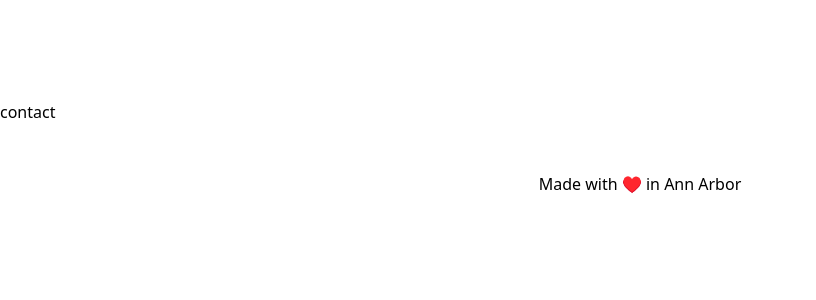
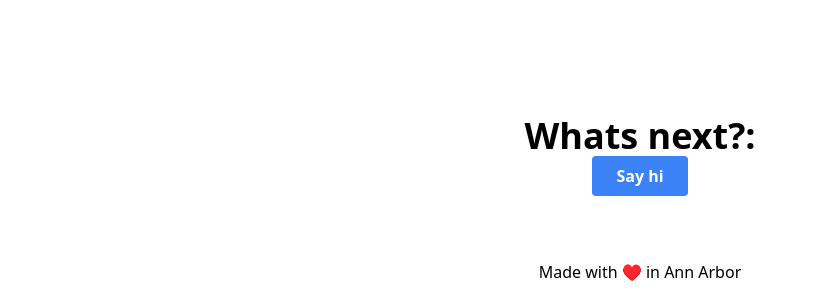
Before and after one commit to maxkopitz/maxwell-dev, a Next.js app: page / in a window 1280 px wide. Shown: the part 2300-2600 px from the top of the page, without its empty margins (0-816 px from the left). Before the commit the page ends 2512 px from the top, so only its background shows below. Built offline with nearby package versions, Linux system fonts and the light colour scheme.

Commit message:
feat(contact): layout

```diff
--- a/components/sections/contact.tsx
+++ b/components/sections/contact.tsx
@@ -1,7 +1,18 @@
-export default function Contact() {
+const Contact : React.FC = () => {
   return (
-    <div className="h-min">
-      <h1>contact</h1>
+    <div id="contact" className="h-min grid place-items-center content-center p-4">
+      <div className="max-w-8xl w-full flex flex-wrap justify-center">
+        <h2 className='text-4xl font-bold text-center w-full'>
+          Whats next?:
+        </h2>
+        <div className="flex items-center justify-center">
+          <button className="bg-blue-500 hover:bg-blue-700 text-white font-bold py-2 px-6 rounded focus:outline-none focus:shadow-outline" type="submit">
+            Say hi
+          </button>
+        </div>
+      </div>
     </div>
   )
 }
+
+export default Contact;
```
